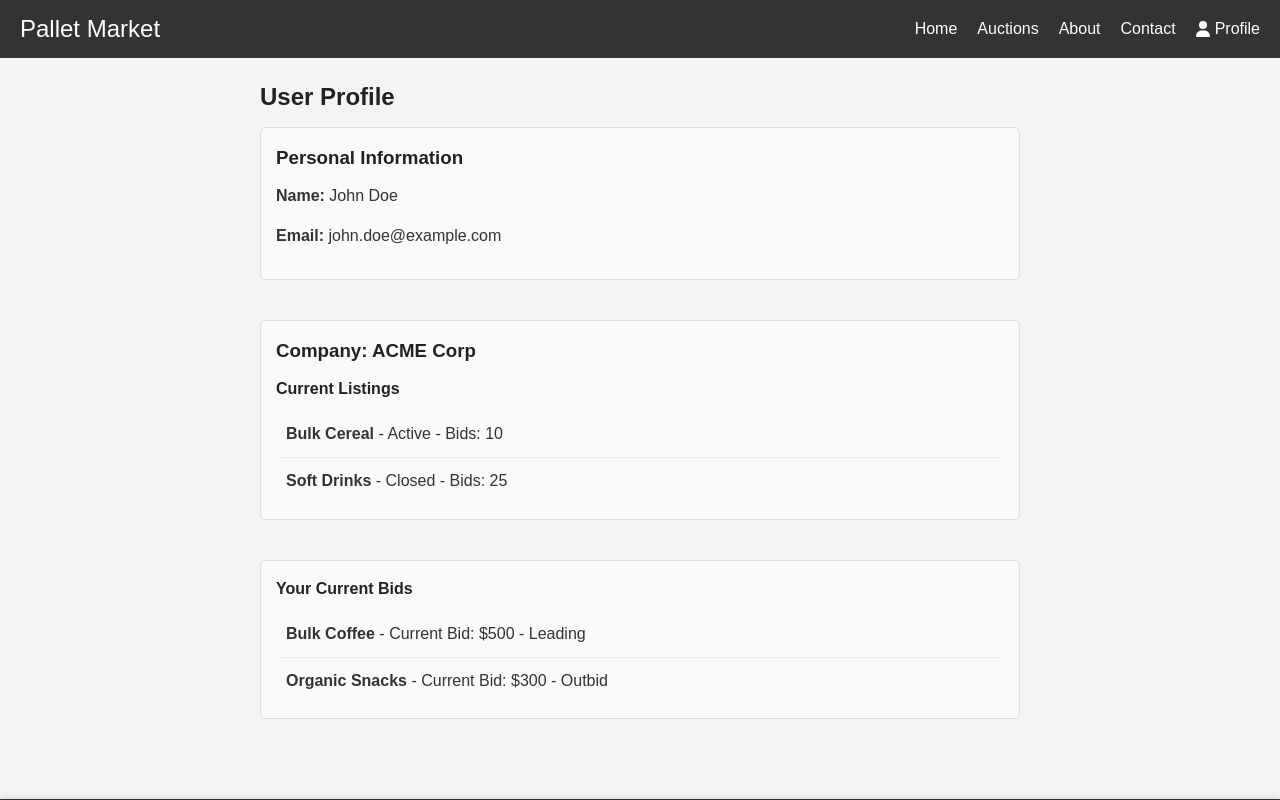
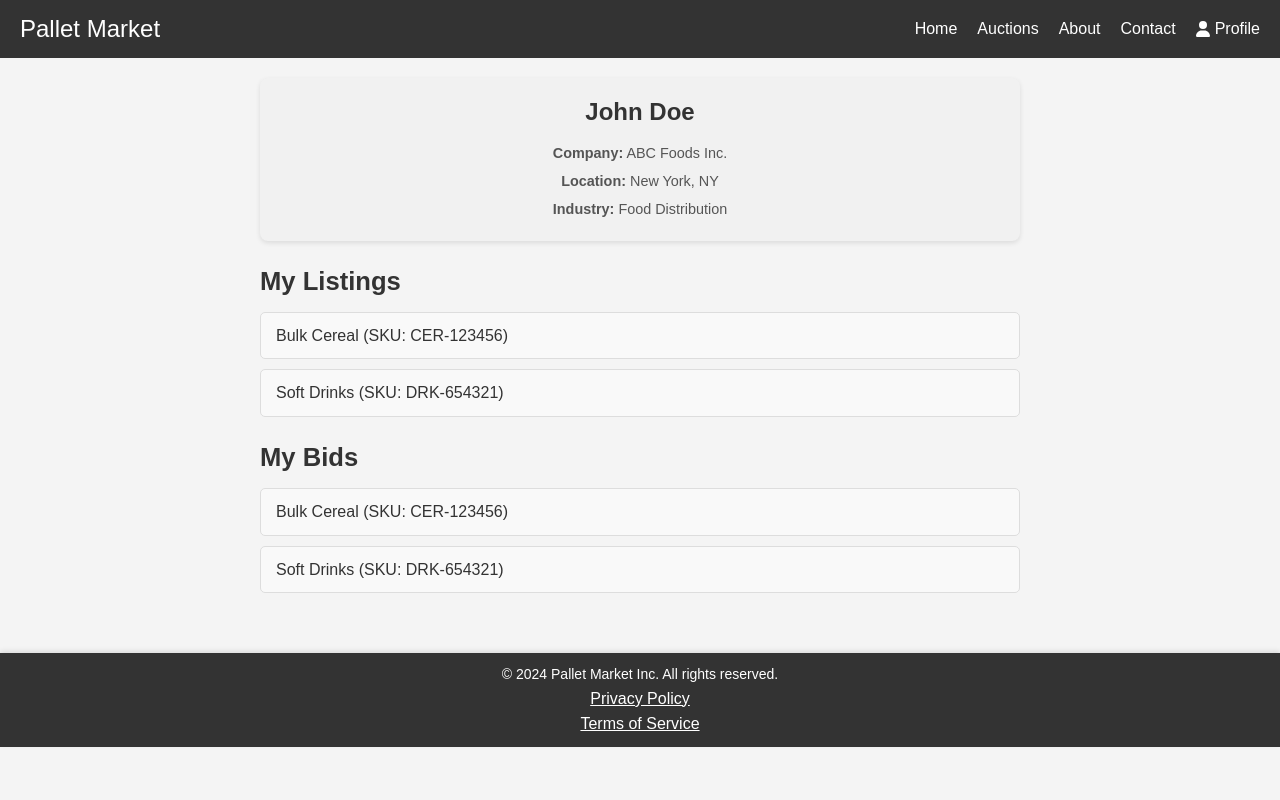
Before and after one commit to dannymansilla/pallet, a React (Create React App) app in the folder frontend/: page /profile in a window 1280 px wide. Built offline with nearby package versions, Linux system fonts and the light colour scheme.

Commit message:
update listing and bid display in profile

```diff
--- a/frontend/src/pages/ProfilePage.css
+++ b/frontend/src/pages/ProfilePage.css
@@ -4,36 +4,101 @@
   max-width: 800px;
   margin: 0 auto;
   overflow-y: auto;
-    min-height: 60vh;
+  min-height: 60vh
 }
 
-  .user-info,
-  .company-info,
-  .user-bids {
-    margin-bottom: 40px;
+.user-info {
+  text-align: center;
+  margin-bottom: 20px;
+  background-color: #f1f1f1;
   padding: 15px;
-    border: 1px solid #ddd;
-    border-radius: 5px;
-    background-color: #f9f9f9;
-    overflow: auto;
+  border-radius: 8px;
+  box-shadow: 0 2px 5px rgba(0, 0, 0, 0.1);
+}
+
+.user-info h2 {
+  margin: 0 0 10px 0;
+  color: #333;
+}
+
+.user-info p {
+  margin: 5px 0;
+  font-size: 0.9em;
+  color: #555;
+}
+
+.profile-page h3 {
+  font-size: 1.6em;
+  margin-bottom: 10px;
+  color: #333;
 }
 
 .listings,
-  .bids {
+.bids-list {
   list-style: none;
   padding: 0;
+  margin-bottom: 20px;
 }
 
 .listing-item,
 .bid-item {
-    padding: 10px;
-    border-bottom: 1px solid #eee;
+  padding: 10px 15px;
+  background-color: #f9f9f9;
+  border: 1px solid #ddd;
+  border-radius: 5px;
+  margin-bottom: 10px;
+  cursor: pointer;
+  transition: background-color 0.2s ease;
 }
 
-  .listing-item:last-child,
-  .bid-item:last-child {
-    border-bottom: none;
+.listing-item:hover,
+.bid-item:hover {
+  background-color: #e9ecef;
 }
+
+.listing-card,
+.bid-card {
+  position: fixed;
+  top: 50%;
+  left: 50%;
+  transform: translate(-50%, -50%);
+  background-color: #fff;
+  padding: 20px;
+  border-radius: 8px;
+  box-shadow: 0 4px 8px rgba(0, 0, 0, 0.2);
+  width: 90%;
+  max-width: 500px;
+  z-index: 1000;
+}
+
+.close-button {
+  position: absolute;
+  top: 10px;
+  right: 10px;
+  font-size: 1.5rem;
+  cursor: pointer;
+  color: #999;
+}
+
+.bids-table {
+  width: 100%;
+  border-collapse: collapse;
+  margin-top: 10px;
+}
+
+.bids-table th,
+.bids-table td {
+  border: 1px solid #ddd;
+  padding: 8px;
+  text-align: center;
+}
+
+.bids-table th {
+  background-color: #f2f2f2;
+  font-weight: bold;
+}
+
+
 
   /* Example: Adjust padding/margin for main content sections */
 .profile-page, .home-page, .auctions-page {
--- a/frontend/src/pages/ProfilePage.js
+++ b/frontend/src/pages/ProfilePage.js
@@ -1,60 +1,166 @@
 // src/pages/ProfilePage.js
-import React, { useState, useEffect } from 'react';
-import './ProfilePage.css'; // Add styles for the profile page
+import React, { useState } from 'react';
+import './ProfilePage.css';
 
 const ProfilePage = () => {
-  // Example state for user and company data
-  const [user, setUser] = useState({
+  // Sample user and company data
+  const user = {
     name: 'John Doe',
-    email: 'john.doe@example.com',
     company: {
-      name: 'ACME Corp',
-      listings: [
-        { id: 1, name: 'Bulk Cereal', status: 'Active', bids: 10 },
-        { id: 2, name: 'Soft Drinks', status: 'Closed', bids: 25 },
+      name: 'ABC Foods Inc.',
+      location: 'New York, NY',
+      industry: 'Food Distribution',
+    },
+  };
+
+  // Sample listings and current bids data
+  const [listings, setListings] = useState([
+    {
+      id: 1,
+      name: 'Bulk Cereal',
+      description: 'High-quality bulk cereal perfect for large-scale distribution.',
+      sku: 'CER-123456',
+      closeDate: '2024-09-30',
+      status: 'Active',
+      bids: [
+        { company: 'ABC Foods', price: 75, quantity: 100, location: 'New York, NY' },
+        { company: 'Global Grocers', price: 70, quantity: 150, location: 'Chicago, IL' },
+        { company: 'Healthy Eats', price: 65, quantity: 200, location: 'Los Angeles, CA' },
       ],
     },
+    {
+      id: 2,
+      name: 'Soft Drinks',
+      description: 'Assorted soft drinks in bulk for retail or events.',
+      sku: 'DRK-654321',
+      closeDate: '2024-10-05',
+      status: 'Active',
       bids: [
-      { id: 1, itemName: 'Bulk Coffee', currentBid: 500, status: 'Leading' },
-      { id: 2, itemName: 'Organic Snacks', currentBid: 300, status: 'Outbid' },
+        { company: 'Beverage World', price: 85, quantity: 50, location: 'Miami, FL' },
+        { company: 'Drink Distributors', price: 80, quantity: 80, location: 'Houston, TX' },
       ],
-  });
+    },
+  ]);
 
-  useEffect(() => {
-    // Fetch user and company data from API here if needed
-  }, []);
+  // Sample current bids by the user
+  const [userBids, setUserBids] = useState([
+    {
+      id: 1,
+      itemName: 'Bulk Cereal',
+      bidPrice: 70,
+      bidQuantity: 120,
+      description: 'High-quality bulk cereal perfect for large-scale distribution.',
+      sku: 'CER-123456',
+      closeDate: '2024-09-30',
+      status: 'Active',
+    },
+    {
+      id: 2,
+      itemName: 'Soft Drinks',
+      bidPrice: 82,
+      bidQuantity: 60,
+      description: 'Assorted soft drinks in bulk for retail or events.',
+      sku: 'DRK-654321',
+      closeDate: '2024-10-05',
+      status: 'Active',
+    },
+  ]);
+
+  const [selectedListing, setSelectedListing] = useState(null);
+  const [selectedBid, setSelectedBid] = useState(null);
+
+  const handleListingClick = (listing) => {
+    setSelectedListing(listing);
+  };
+
+  const handleBidClick = (bid) => {
+    setSelectedBid(bid);
+  };
+
+  const handleCloseCard = () => {
+    setSelectedListing(null);
+    setSelectedBid(null);
+  };
 
   return (
     <div className="profile-page">
-      <h2>User Profile</h2>
-      <section className="user-info">
-        <h3>Personal Information</h3>
-        <p><strong>Name:</strong> {user.name}</p>
-        <p><strong>Email:</strong> {user.email}</p>
-      </section>
+      {/* User and Company Info */}
+      <div className="user-info">
+        <h2>{user.name}</h2>
+        <p><strong>Company:</strong> {user.company.name}</p>
+        <p><strong>Location:</strong> {user.company.location}</p>
+        <p><strong>Industry:</strong> {user.company.industry}</p>
+      </div>
 
-      <section className="company-info">
-        <h3>Company: {user.company.name}</h3>
-        <h4>Current Listings</h4>
+      {/* Listings Section */}
+      <h3>My Listings</h3>
       <ul className="listings">
-          {user.company.listings.map((listing) => (
-            <li key={listing.id} className="listing-item">
-              <strong>{listing.name}</strong> - {listing.status} - Bids: {listing.bids}
+        {listings.map((listing) => (
+          <li key={listing.id} className="listing-item" onClick={() => handleListingClick(listing)}>
+            {listing.name} (SKU: {listing.sku})
           </li>
         ))}
       </ul>
-      </section>
 
-      <section className="user-bids">
-        <h4>Your Current Bids</h4>
-        <ul className="bids">
-          {user.bids.map((bid) => (
-            <li key={bid.id} className="bid-item">
-              <strong>{bid.itemName}</strong> - Current Bid: ${bid.currentBid} - {bid.status}
+      {/* Listing Details Card */}
+      {selectedListing && (
+        <div className="listing-card">
+          <span className="close-button" onClick={handleCloseCard}>&times;</span>
+          <h3>{selectedListing.name}</h3>
+          <p><strong>Description:</strong> {selectedListing.description}</p>
+          <p><strong>SKU:</strong> {selectedListing.sku}</p>
+          <p><strong>Auction Close Date:</strong> {selectedListing.closeDate}</p>
+          <p><strong>Status:</strong> {selectedListing.status}</p>
+
+          <h4>Current Bids</h4>
+          <table className="bids-table">
+            <thead>
+              <tr>
+                <th>Company</th>
+                <th>Price</th>
+                <th>Quantity</th>
+                <th>Location</th>
+              </tr>
+            </thead>
+            <tbody>
+              {selectedListing.bids
+                .sort((a, b) => b.price - a.price) // Sort bids from highest to lowest price
+                .map((bid, index) => (
+                  <tr key={index}>
+                    <td>{bid.company}</td>
+                    <td>${bid.price}</td>
+                    <td>{bid.quantity}</td>
+                    <td>{bid.location}</td>
+                  </tr>
+                ))}
+            </tbody>
+          </table>
+        </div>
+      )}
+
+      {/* Current Bids Section */}
+      <h3>My Bids</h3>
+      <ul className="bids-list">
+        {userBids.map((bid) => (
+          <li key={bid.id} className="bid-item" onClick={() => handleBidClick(bid)}>
+            {bid.itemName} (SKU: {bid.sku})
           </li>
         ))}
       </ul>
-      </section>
+
+      {/* Bid Details Card */}
+      {selectedBid && (
+        <div className="bid-card">
+          <span className="close-button" onClick={handleCloseCard}>&times;</span>
+          <h3>{selectedBid.itemName}</h3>
+          <p><strong>Description:</strong> {selectedBid.description}</p>
+          <p><strong>SKU:</strong> {selectedBid.sku}</p>
+          <p><strong>Auction Close Date:</strong> {selectedBid.closeDate}</p>
+          <p><strong>Status:</strong> {selectedBid.status}</p>
+          <p><strong>Your Bid Price:</strong> ${selectedBid.bidPrice}</p>
+          <p><strong>Your Bid Quantity:</strong> {selectedBid.bidQuantity}</p>
+        </div>
+      )}
     </div>
   );
 };
```
Lines whose indentation alone changed are shown as unchanged.
